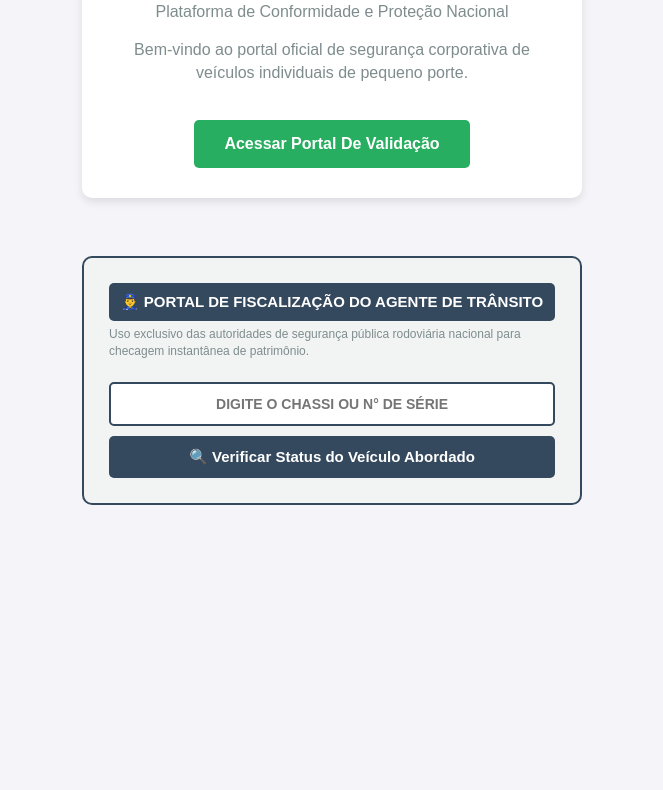
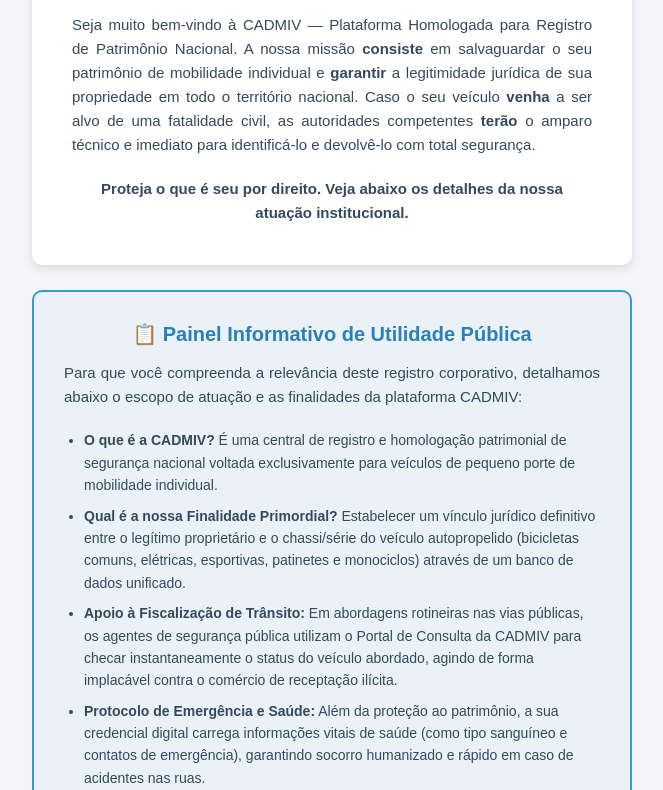
Before and after one commit to brasilatayde192-blip/cadmiv-project, a website: page index.html in a window 1280 px wide. Shown: the part 144-934 px from the top of the page, without its empty margins (308-971 px from the left). Before the commit the page ends 800 px from the top, so only its background shows below. Drawn offline with Linux system fonts and the light colour scheme.

Commit message:
Add files via upload

```diff
--- a/index.html
+++ b/index.html
@@ -3,94 +3,68 @@
 <head>
     <meta charset="UTF-8">
     <meta name="viewport" content="width=device-width, initial-scale=1.0">
-    <title>CADMIV - Plataforma de Conformidade</title>
+    <title>CADMIV - Bem-Vindo e Informativo Oficial</title>
     <style>
-        body { font-family: Arial, sans-serif; background-color: #f4f4f9; text-align: center; padding: 40px 20px; color: #2c3e50; }
-        .card { background: white; padding: 30px; border-radius: 10px; box-shadow: 0 4px 8px rgba(0,0,0,0.1); display: inline-block; width: 100%; max-width: 500px; box-sizing: border-box; }
-        h1 { color: #2c3e50; font-size: 28px; margin-bottom: 5px; }
-        p { color: #7f8c8d; font-size: 16px; line-height: 1.4; }
-        .btn { display: inline-block; background-color: #27ae60; color: white; padding: 15px 30px; text-decoration: none; border-radius: 5px; font-weight: bold; margin-top: 20px; font-size: 16px; }
-        .btn:hover { background-color: #219150; }
-
-        /* PORTAL DE FISCALIZAÇÃO DO AGENTE DE TRÂNSITO COPIADO DO SEU TEXTO */
-        .police-section { background-color: #f2f4f4; border: 2px solid #34495e; padding: 25px; border-radius: 10px; margin-top: 40px; display: inline-block; width: 100%; max-width: 500px; box-sizing: border-box; text-align: left; }
-        .police-title { background-color: #34495e; color: white; padding: 10px; border-radius: 5px; text-align: center; font-weight: bold; font-size: 15px; }
-        .police-input { width: 100%; padding: 12px; margin-top: 10px; border: 2px solid #34495e; border-radius: 5px; box-sizing: border-box; font-size: 14px; font-weight: bold; text-align: center; }
-        .police-btn { background-color: #34495e; color: white; border: none; padding: 12px; width: 100%; border-radius: 5px; font-weight: bold; font-size: 15px; margin-top: 10px; cursor: pointer; }
-
-        /* STATUS E BOTÃO DE FURTO EM VERMELHO PULSANTE EXCLUSIVO CADMIV */
-        .status-result { display: none; margin-top: 20px; padding: 20px; border-radius: 5px; text-align: center; font-weight: bold; font-size: 16px; line-height: 1.4; }
-        .status-alert-furto { background-color: #c0392b; color: white; border: 3px solid #78281f; animation: pulsar 0.8s infinite alternate; }
-
-        @keyframes pulsar {
-            0% { background-color: #c0392b; box-shadow: 0 0 10px #c0392b; }
-            100% { background-color: #ec7063; box-shadow: 0 0 25px #ec7063; }
-        }
+        body { font-family: Arial, sans-serif; background-color: #f4f4f9; padding: 20px; text-align: center; color: #2c3e50; }
+        .welcome-container { background: white; padding: 40px; border-radius: 10px; box-shadow: 0 4px 10px rgba(0,0,0,0.1); width: 100%; max-width: 600px; box-sizing: border-box; display: inline-block; margin-bottom: 25px; }
+        .info-container { background: #eaf2f8; padding: 30px; border-radius: 10px; border: 2px solid #3498db; width: 100%; max-width: 600px; box-sizing: border-box; display: inline-block; text-align: left; }
+        h1 { color: #2c3e50; font-size: 26px; margin-bottom: 5px; text-align: center; }
+        .subtitle { color: #7f8c8d; font-size: 14px; font-weight: bold; margin-bottom: 20px; text-align: center; display: block; }
+        .info-title { color: #2980b9; font-size: 20px; margin-bottom: 15px; font-weight: bold; text-align: center; }
+        p { text-align: justify; color: #34495e; font-size: 15px; line-height: 1.6; margin-bottom: 20px; }
+        .btn-start { background-color: #27ae60; color: white; border: none; padding: 15px 30px; border-radius: 5px; font-weight: bold; font-size: 16px; cursor: pointer; text-decoration: none; display: inline-block; margin-top: 20px; }
+        .btn-start:hover { background-color: #219150; }
+        .badge-security { margin-top: 25px; font-size: 12px; color: #7f8c8d; font-weight: bold; text-align: center; }
+        ul { margin-top: 10px; padding-left: 20px; color: #34495e; font-size: 14px; line-height: 1.6; }
+        li { margin-bottom: 8px; }
     </style>
-    <script>
-        // FUNÇÃO DE CHECAGEM COM OS STATUS ENVIADOS POR VOCÊ
-        function consultarChassi() {
-            var chassi = document.getElementById("input_chassi").value.trim();
-            var resultado = document.getElementById("resultado_consulta");
-
-            if (chassi === "") {
-                alert("Agente, por favor insira o número do Chassi para fiscalização.");
-                return;
-            }
-
-            resultado.style.display = "block";
-
-            // Lógica de amostragem para testar os status pedidos por você
-            if (chassi === "1234" || chassi.toLowerCase() === "furto") {
-                resultado.className = "status-result status-alert-furto";
-                resultado.innerHTML = "🚨 🚨 ALERTA DE EMERGÊNCIA POLICIAL 🚨 🚨<br><br>" +
-                                      "STATUS: VEÍCULO FURTADO / ROUBADO!<br>" +
-                                      "MOTIVO: Cadastro bloqueado pelo proprietário titular no painel.<br>" +
-                                      "⚠️ ABORDE O CONDUTOR E ACIONE A POLÍCIA MILITAR IMEDIATAMENTE!";
-            } else if (chassi === "5555") {
-                resultado.className = "status-result";
-                resultado.style.backgroundColor = "#fadbd8";
-                resultado.style.color = "#78281f";
-                resultado.style.border = "2px solid #e74c3c";
-                resultado.innerHTML = "🔴 STATUS: DESATIVADO<br>Motivo do Desligamento: Veículo Repassado via Venda / Doação / Fora de Uso.";
-            } else if (chassi === "7777") {
-                resultado.className = "status-result";
-                resultado.style.backgroundColor = "#fdebd0";
-                resultado.style.color = "#7e5109";
-                resultado.style.border = "2px solid #f39c12";
-                resultado.innerHTML = "💛 STATUS: ADORMECIDO<br>Motivo do Desligamento: Falta fazer a Renovação Anual do Cadastro CADMIV.";
-            } else {
-                resultado.className = "status-result";
-                resultado.style.backgroundColor = "#d4efdf";
-                resultado.style.color = "#196f3d";
-                resultado.style.border = "2px solid #27ae60";
-                resultado.innerHTML = "🟢 STATUS: ATIVO (OK)<br>Veículo Homologado sob Proteção Nacional. Proprietário Regularizado.";
-            }
-        }
-    </script>
 </head>
 <body>
 
-    <!-- SEGUNDO CARTÃO DE BOAS-VINDAS PRINCIPAL -->
-    <div class="card">
-        <h1>CADMIV</h1>
-        <p>Plataforma de Conformidade e Proteção Nacional</p>
-        <p>Bem-vindo ao portal oficial de segurança corporativa de veículos individuais de pequeno porte.</p>
-        <a href="termos.html" class="btn">Acessar Portal De Validação</a>
+    <!-- 1º CARTÃO: BOAS-VINDAS ORIGINAL COM OS AJUSTES VERBAIS -->
+    <div class="welcome-container">
+        <h1>👮‍♂️ BEM-VINDO À CADMIV</h1>
+        <!-- COMPLEMENTO DA SIGLA PEDIDO POR VOCÊ -->
+        <span class="subtitle">( Cadastro Mobilidade Individual Veículo-Autopropelido )</span>
+
+        <p>
+            Seja muito bem-vindo à CADMIV — Plataforma Homologada para Registro de Patrimônio Nacional.
+            A nossa missão <strong>consiste</strong> em salvaguardar o seu patrimônio de mobilidade individual e
+            <strong>garantir</strong> a legitimidade jurídica de sua propriedade em todo o território nacional.
+            Caso o seu veículo <strong>venha</strong> a ser alvo de uma fatalidade civil, as autoridades competentes
+            <strong>terão</strong> o amparo técnico e imediato para identificá-lo e devolvê-lo com total segurança.
+        </p>
+        <p style="font-weight: bold; text-align: center; margin-bottom: 0;">
+            Proteja o que é seu por direito. Veja abaixo os detalhes da nossa atuação institucional.
+        </p>
     </div>
 
-    <br><br>
+    <br>
 
-    <!-- 👮‍♂️ PORTAL DE FISCALIZAÇÃO LOGO ABAIXO DO CARTÃO CONFORME SUA ORDEM -->
-    <div class="police-section">
-        <div class="police-title">👮‍♂️ PORTAL DE FISCALIZAÇÃO DO AGENTE DE TRÂNSITO</div>
-        <p style="font-size: 12px; color: #7f8c8d; margin-top: 5px;">Uso exclusivo das autoridades de segurança pública rodoviária nacional para checagem instantânea de patrimônio.</p>
+    <!-- 2º CARTÃO: COMPLEMENTO INFORMATIVO (O QUE É E QUAL A FINALIDADE DA CADMIV) -->
+    <div class="info-container">
+        <div class="info-title">📋 Painel Informativo de Utilidade Pública</div>
 
-        <input type="text" id="input_chassi" class="police-input" placeholder="DIGITE O CHASSI OU N° DE SÉRIE">
-        <button type="button" onclick="consultarChassi()" class="police-btn">🔍 Verificar Status do Veículo Abordado</button>
+        <p>
+            Para que você compreenda a relevância deste registro corporativo, detalhamos abaixo o escopo de atuação e as finalidades da plataforma CADMIV:
+        </p>
 
-        <!-- Painel onde o grande Alerta de Furto vai pulsar na tela -->
-        <div id="resultado_consulta" class="status-result"></div>
+        <ul>
+            <li><strong>O que é a CADMIV?</strong> É uma central de registro e homologação patrimonial de segurança nacional voltada exclusivamente para veículos de pequeno porte de mobilidade individual.</li>
+            <li><strong>Qual é a nossa Finalidade Primordial?</strong> Estabelecer um vínculo jurídico definitivo entre o legítimo proprietário e o chassi/série do veículo autopropelido (bicicletas comuns, elétricas, esportivas, patinetes e monociclos) através de um banco de dados unificado.</li>
+            <li><strong>Apoio à Fiscalização de Trânsito:</strong> Em abordagens rotineiras nas vias públicas, os agentes de segurança pública utilizam o Portal de Consulta da CADMIV para checar instantaneamente o status do veículo abordado, agindo de forma implacável contra o comércio de receptação ilícita.</li>
+            <li><strong>Protocolo de Emergência e Saúde:</strong> Além da proteção ao patrimônio, a sua credencial digital carrega informações vitais de saúde (como tipo sanguíneo e contatos de emergência), garantindo socorro humanizado e rápido em caso de acidentes nas ruas.</li>
+        </ul>
+
+        <p style="font-weight: bold; text-align: center; margin-top: 15px; margin-bottom: 5px; color: #27ae60;">
+            Cidadão consciente protege o seu patrimônio.
+        </p>
+
+        <div style="text-align: center;">
+            <a href="termos.html" class="btn-start">Prosseguir para Contrato de Segurança</a>
+        </div>
+
+        <div class="badge-security">🛡️ SISTEMA SOB CONFORMIDADE DE PROTEÇÃO PATRIMONIAL NACIONAL</div>
     </div>
 
 </body>
```
